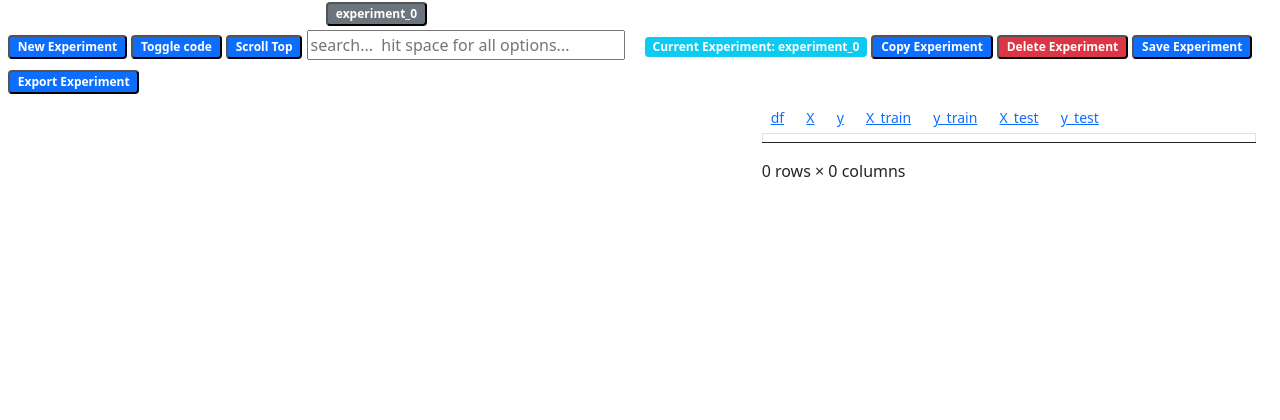
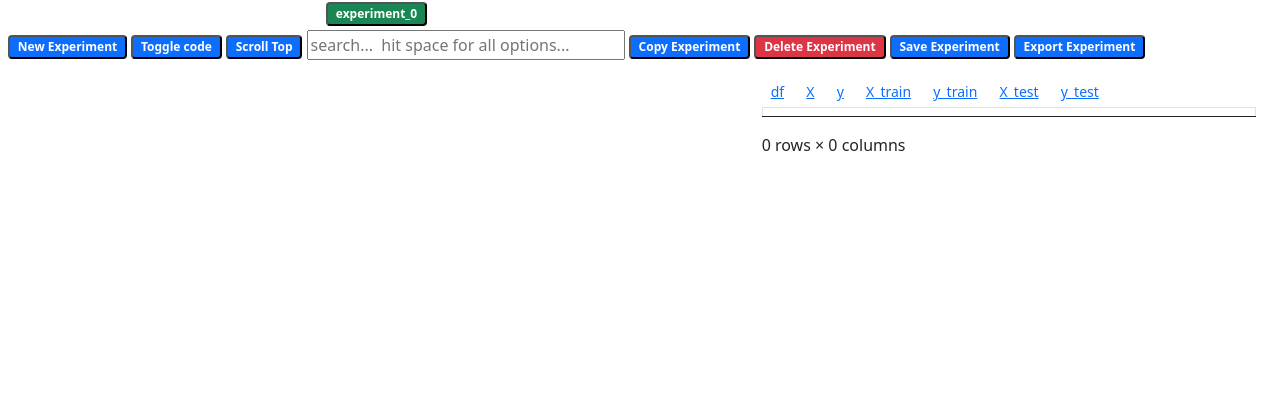
Before and after one commit to raafat-hantoush/python-data-analysis-studio, a Django app: page /mlstudio/projects/1 in a window 1280 px wide. Shown: the part 56-476 px from the top of the page. Run offline with Django 4.2, Linux system fonts and the light colour scheme.

Commit message:
experiment button styling

```diff
--- a/web_app/py_ml_studio/templates/py_ml_studio/commands.html
+++ b/web_app/py_ml_studio/templates/py_ml_studio/commands.html
@@ -5,8 +5,9 @@
     <form action="" method="post">
         {% csrf_token %}
         {% for elem in commands %}
-            <button type="submit" class="badge bg-secondary mb-1" name="command_selected" value='{{ elem }}'>{{ elem }}</button>
+            <button type="submit" class="badge bg-secondary mb-1" name="command_selected" id='{{ elem }}' value='{{ elem }}'>{{ elem }}</button>
         {% endfor %}
+        <span  id="save_experiment_status_lbl" value="" class="badge bg-sm bg-success me-1"></span>
     </form>
     </div>
     <form id="experiments_commands_form" action="" method="post">
@@ -16,15 +17,18 @@
                 <button type="button" onclick="toggle_code()" class="badge bg-primary" name="toggle_code_btn" value=False>Toggle code</button>
                 <button type="button" onclick="scroll_top()" class="badge bg-primary" name="scroll_top__btn">Scroll Top</button>
                 <input id="search-input" class="w-25 mb-2 search-input" placeholder="search...  hit space for all options..." autocomplete="off" />
-
-                <span class="badge bg-info ms-3" id="current_experiment_lbl" >Current Experiment: {{ current_experiment|safe }}</span>
+                <span class="badge bg-info ms-3 d-none" id="current_experiment_lbl" >Current Experiment: {{ current_experiment|safe }}</span>
                 <button type="submit" class="badge bg-primary mb-1" name="command_selected" value='copy current experiment'>Copy Experiment</button>
                 <button id="delete_experiment_btn" type="button"  data-bs-toggle="modal" data-bs-target="#delExperimentModal"
                 class="badge bg-danger">Delete Experiment</button>
                 <button id="save_experiment_btn" type="button" onclick="save_experiment()" class="badge bg-primary" name="save">Save Experiment</button>
                 <button type="button" onclick="export_experiment_to_notebook()" class="badge bg-primary" name="save">Export Experiment</button>
-                <span  id="save_experiment_status_lbl" value="" class="badge bg-sm bg-success me-1"></span>
             </div>
     </form>
 </div>
+<script>
+var current_experiment="{{ current_experiment }}";
+document.getElementById(current_experiment).classList.remove("bg-secondary");
+document.getElementById(current_experiment).classList.add("bg-success");
+</script>
 {% endblock command_fields %}
--- a/web_app/py_ml_studio/templates/py_ml_studio/index.html
+++ b/web_app/py_ml_studio/templates/py_ml_studio/index.html
@@ -304,6 +304,7 @@
 
         function save_experiment(){
             console.log("save experiment is invoked");
+            let experiment_name= document.getElementById("current_experiment_lbl").innerHTML.substr(20);
 
             let steps_info=get_steps_info();
             const updated_steps_ids=steps_info[0];
@@ -328,7 +329,7 @@
                     },dataType: "json"
                 });
 
-                $("#save_experiment_status_lbl").html("experiment saved last time at "+ get_current_date())
+                $("#save_experiment_status_lbl").html(experiment_name+" saved last time at "+ get_current_date())
         }
         function export_experiment_to_notebook(){
             console.log("export experiment to notebook is invoked");
@@ -361,7 +362,7 @@
                 },dataType: "json"
             });
 
-            $("#save_experiment_status_lbl").html("experiment exported successfully at "+ get_current_date())
+            $("#save_experiment_status_lbl").html(experiment_name+" exported successfully at "+ get_current_date())
         }
     </script>
 
```
